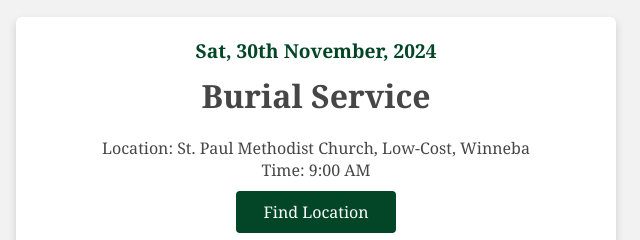
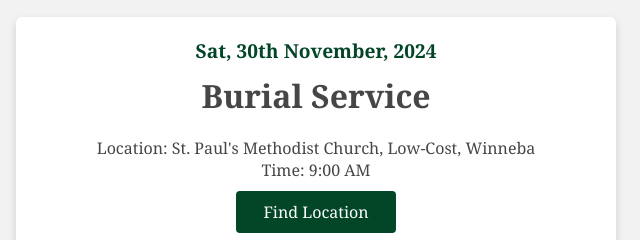
Before and after one commit to klencode/Funeral_website, a plain HTML site: page Nancy's_funeral/index.html in a window 1280 px wide. Shown: the part 1240-1480 px from the top of the page, 324-964 px from the left. Drawn offline with Linux system fonts and the light colour scheme.

Commit message:
made changes

```diff
--- a/Nancy's_funeral/index.html
+++ b/Nancy's_funeral/index.html
@@ -80,7 +80,7 @@
                     </div>
                     <div class="date">Sat, 30th November, 2024</div>
                     <h2>Burial Service</h2>
-                    <p>Location: St. Paul Methodist Church, Low-Cost, Winneba</p>
+                    <p>Location: St. Paul's Methodist Church, Low-Cost, Winneba</p>
                     <p>Time: 9:00 AM</p>
                     <a class="find-location" target="_blank" href="https://www.google.com/maps/dir/Accra/9985%2B79W,+Low+Cost,+Winneba/@5.4732849,-0.5816798,11z/data=!3m1!4b1!4m13!4m12!1m5!1m1!1s0xfdf9084b2b7a773:0xbed14ed8650e2dd3!2m2!1d-0.1974306!2d5.5592846!1m5!1m1!1s0xfde35a7094d1697:0xb70addc22290d339!2m2!1d-0.6415592!2d5.3657321?entry=ttu&g_ep=EgoyMDI0MTEwNi4wIKXMDSoASAFQAw%3D%3D">Find Location</a>
                 </div>
```
